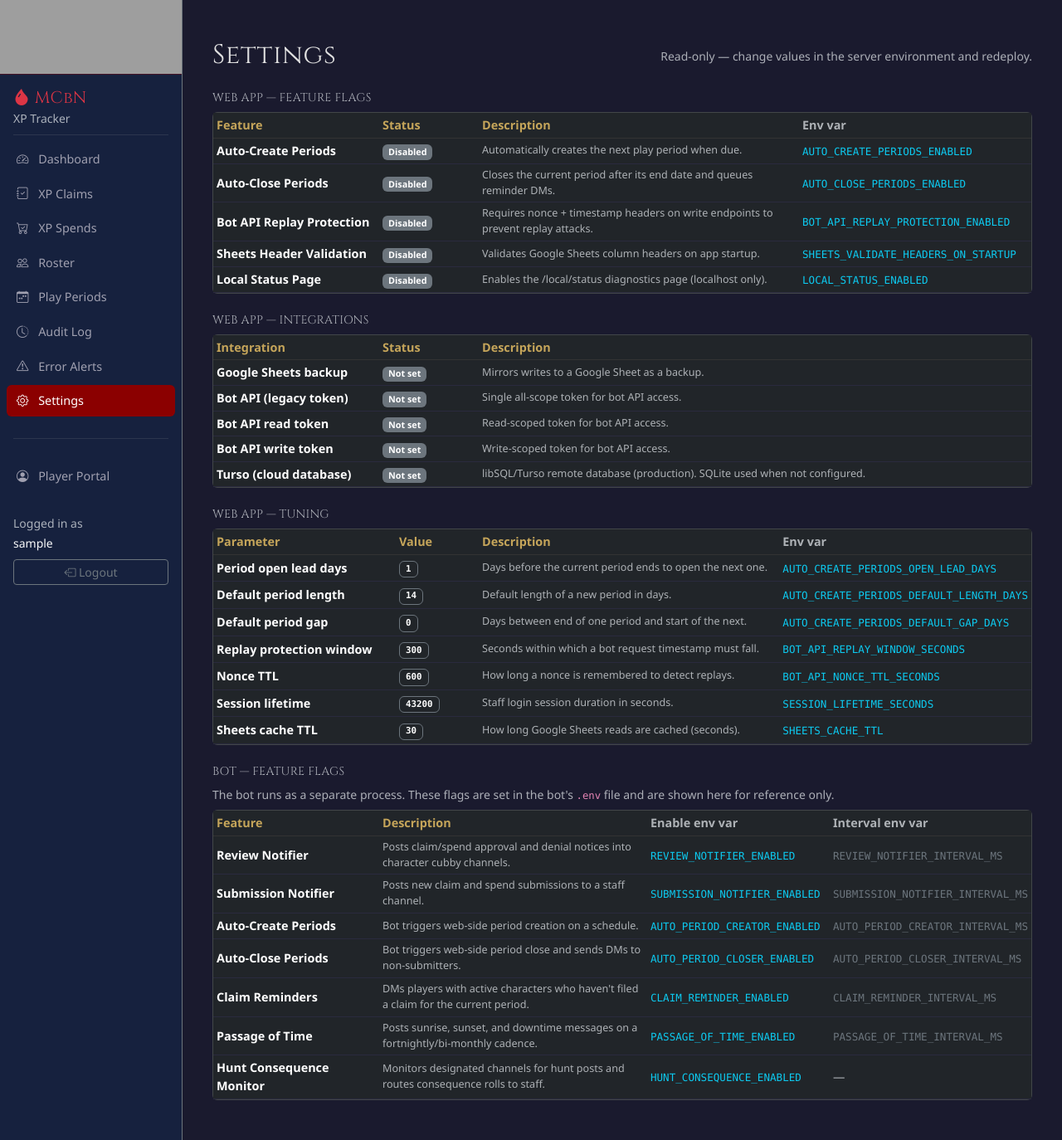
After one commit to jkomg/mcbn-xp-tracker, a Flask app: page /settings/ in a window 1280 px wide. The commit adds this page. Shown: the whole page at 83% size. Run offline with Flask 3, Linux system fonts and the light colour scheme; the visitor is signed in with stand-in values (Sample User, id 1); parts of the project's set-up code (start-up, migrations or seed data) failed here and were passed over; some libraries are stand-ins or nearby versions; grey boxes are pictures that could not be loaded.

Commit message:
Add staff Settings page showing all feature flags and config
New read-only /settings page accessible from the sidebar shows:

Web App — Feature Flags (live values from current_app.config):
  AUTO_CREATE_PERIODS_ENABLED, AUTO_CLOSE_PERIODS_ENABLED,
  BOT_API_REPLAY_PROTECTION_ENABLED, SHEETS_VALIDATE_HEADERS_ON_STARTUP,
  LOCAL_STATUS_ENABLED

Web App — Integrations (configured / not set, no secrets exposed):
  Google Sheets, bot API tokens (legacy/read/write), Turso

Web App — Tuning: period length/gap/lead days, replay window,
  nonce TTL, session lifetime, Sheets cache TTL

Bot — Feature Flags (static reference, bot env is not readable here):
  Review Notifier, Submission Notifier, Auto-Create/Close Periods,
  Claim Reminders, Passage of Time, Hunt Consequence Monitor

Co-Authored-By: Claude Sonnet 4.6 <noreply@anthropic.com>

```diff
--- a/apps/web/app/__init__.py
+++ b/apps/web/app/__init__.py
@@ -126,6 +126,7 @@ def create_app():
     from .blueprints.player import bp as player_bp
     from .blueprints.api import bp as api_bp
     from .blueprints.local_status import bp as local_status_bp
+    from .blueprints.settings import bp as settings_bp
 
     app.register_blueprint(dashboard_bp)
     app.register_blueprint(claims_bp, url_prefix='/claims')
@@ -136,6 +137,7 @@ def create_app():
     app.register_blueprint(player_bp, url_prefix='/player')
     app.register_blueprint(api_bp, url_prefix='/api')
     app.register_blueprint(local_status_bp)
+    app.register_blueprint(settings_bp, url_prefix='/settings')
     csrf.exempt(api_bp)
 
     # Inject auth helpers into all templates
--- a/apps/web/app/templates/base.html
+++ b/apps/web/app/templates/base.html
@@ -114,6 +114,12 @@
                             <i class="bi bi-exclamation-triangle"></i> <span>Error Alerts</span>
                         </a>
                     </li>
+                    <li class="nav-item">
+                        <a class="nav-link {% if request.endpoint and request.endpoint.startswith('settings.') %}active{% endif %}"
+                           href="{{ url_for('settings.index') }}">
+                            <i class="bi bi-gear"></i> <span>Settings</span>
+                        </a>
+                    </li>
                     {% if config.LOCAL_STATUS_ENABLED %}
                     <li class="nav-item">
                         <a class="nav-link {% if request.endpoint == 'local_status.status_page' %}active{% endif %}"
--- /dev/null
+++ b/apps/web/app/templates/settings/index.html
@@ -0,0 +1,139 @@
+{% extends "base.html" %}
+
+{% block content %}
+<div class="container mt-4">
+
+  <div class="d-flex align-items-center justify-content-between mb-4 flex-wrap gap-2">
+    <h2 class="mb-0">Settings</h2>
+    <span class="text-muted small">Read-only — change values in the server environment and redeploy.</span>
+  </div>
+
+  {# ═══ Web App — Feature Flags ═══ #}
+  <h5 class="text-muted text-uppercase small mb-2 mt-4">Web App — Feature Flags</h5>
+  <div class="card mb-4">
+    <div class="card-body p-0">
+      <table class="table table-dark table-sm mb-0">
+        <thead>
+          <tr>
+            <th style="width:200px">Feature</th>
+            <th style="width:120px">Status</th>
+            <th>Description</th>
+            <th class="d-none d-md-table-cell text-muted" style="width:280px">Env var</th>
+          </tr>
+        </thead>
+        <tbody>
+          {% for f in web_flags %}
+          <tr>
+            <td class="fw-semibold">{{ f.label }}</td>
+            <td>
+              {% if f.enabled %}
+                <span class="badge bg-success">Enabled</span>
+              {% else %}
+                <span class="badge bg-secondary">Disabled</span>
+              {% endif %}
+            </td>
+            <td class="text-muted small">{{ f.description }}</td>
+            <td class="d-none d-md-table-cell"><code class="small text-info">{{ f.env }}</code></td>
+          </tr>
+          {% endfor %}
+        </tbody>
+      </table>
+    </div>
+  </div>
+
+  {# ═══ Web App — Integrations ═══ #}
+  <h5 class="text-muted text-uppercase small mb-2 mt-4">Web App — Integrations</h5>
+  <div class="card mb-4">
+    <div class="card-body p-0">
+      <table class="table table-dark table-sm mb-0">
+        <thead>
+          <tr>
+            <th style="width:200px">Integration</th>
+            <th style="width:120px">Status</th>
+            <th>Description</th>
+          </tr>
+        </thead>
+        <tbody>
+          {% for i in integrations %}
+          <tr>
+            <td class="fw-semibold">{{ i.label }}</td>
+            <td>
+              {% if i.configured %}
+                <span class="badge bg-success">Configured</span>
+              {% else %}
+                <span class="badge bg-secondary">Not set</span>
+              {% endif %}
+            </td>
+            <td class="text-muted small">{{ i.description }}</td>
+          </tr>
+          {% endfor %}
+        </tbody>
+      </table>
+    </div>
+  </div>
+
+  {# ═══ Web App — Tuning ═══ #}
+  <h5 class="text-muted text-uppercase small mb-2 mt-4">Web App — Tuning</h5>
+  <div class="card mb-4">
+    <div class="card-body p-0">
+      <table class="table table-dark table-sm mb-0">
+        <thead>
+          <tr>
+            <th style="width:220px">Parameter</th>
+            <th style="width:100px">Value</th>
+            <th>Description</th>
+            <th class="d-none d-md-table-cell text-muted" style="width:280px">Env var</th>
+          </tr>
+        </thead>
+        <tbody>
+          {% for t in web_tuning %}
+          <tr>
+            <td class="fw-semibold">{{ t.label }}</td>
+            <td><span class="badge bg-dark border border-secondary font-monospace">{{ t.value }}</span></td>
+            <td class="text-muted small">{{ t.description }}</td>
+            <td class="d-none d-md-table-cell"><code class="small text-info">{{ t.env }}</code></td>
+          </tr>
+          {% endfor %}
+        </tbody>
+      </table>
+    </div>
+  </div>
+
+  {# ═══ Bot — Feature Flags (static reference) ═══ #}
+  <h5 class="text-muted text-uppercase small mb-2 mt-4">Bot — Feature Flags</h5>
+  <p class="text-muted small mb-2">
+    The bot runs as a separate process. These flags are set in the bot's <code>.env</code> file and are shown here for reference only.
+  </p>
+  <div class="card mb-4">
+    <div class="card-body p-0">
+      <table class="table table-dark table-sm mb-0">
+        <thead>
+          <tr>
+            <th style="width:200px">Feature</th>
+            <th>Description</th>
+            <th class="d-none d-md-table-cell text-muted" style="width:220px">Enable env var</th>
+            <th class="d-none d-lg-table-cell text-muted" style="width:220px">Interval env var</th>
+          </tr>
+        </thead>
+        <tbody>
+          {% for f in bot_flags %}
+          <tr>
+            <td class="fw-semibold">{{ f.label }}</td>
+            <td class="text-muted small">{{ f.description }}</td>
+            <td class="d-none d-md-table-cell"><code class="small text-info">{{ f.env }}</code></td>
+            <td class="d-none d-lg-table-cell">
+              {% if f.interval_env %}
+                <code class="small text-secondary">{{ f.interval_env }}</code>
+              {% else %}
+                <span class="text-muted">—</span>
+              {% endif %}
+            </td>
+          </tr>
+          {% endfor %}
+        </tbody>
+      </table>
+    </div>
+  </div>
+
+</div>
+{% endblock %}
```
Also changed, not shown: apps/web/app/blueprints/settings.py (added, +175 -0 lines).
